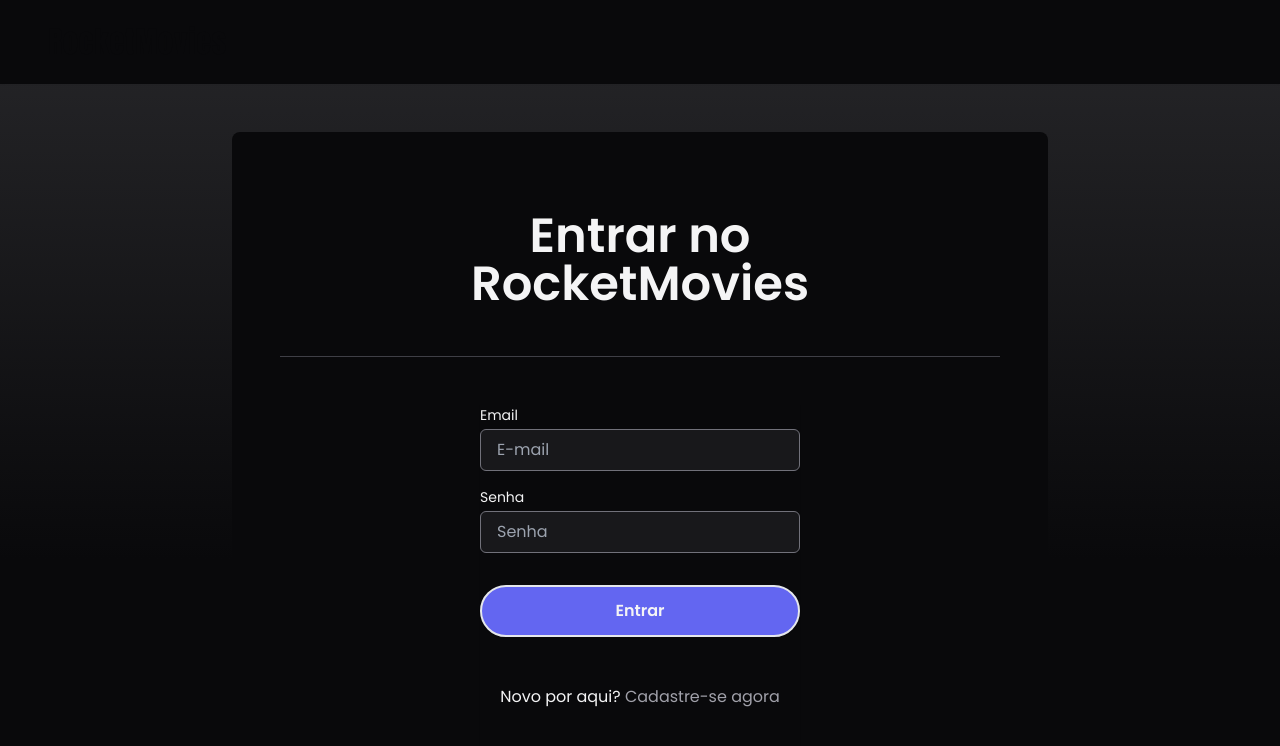
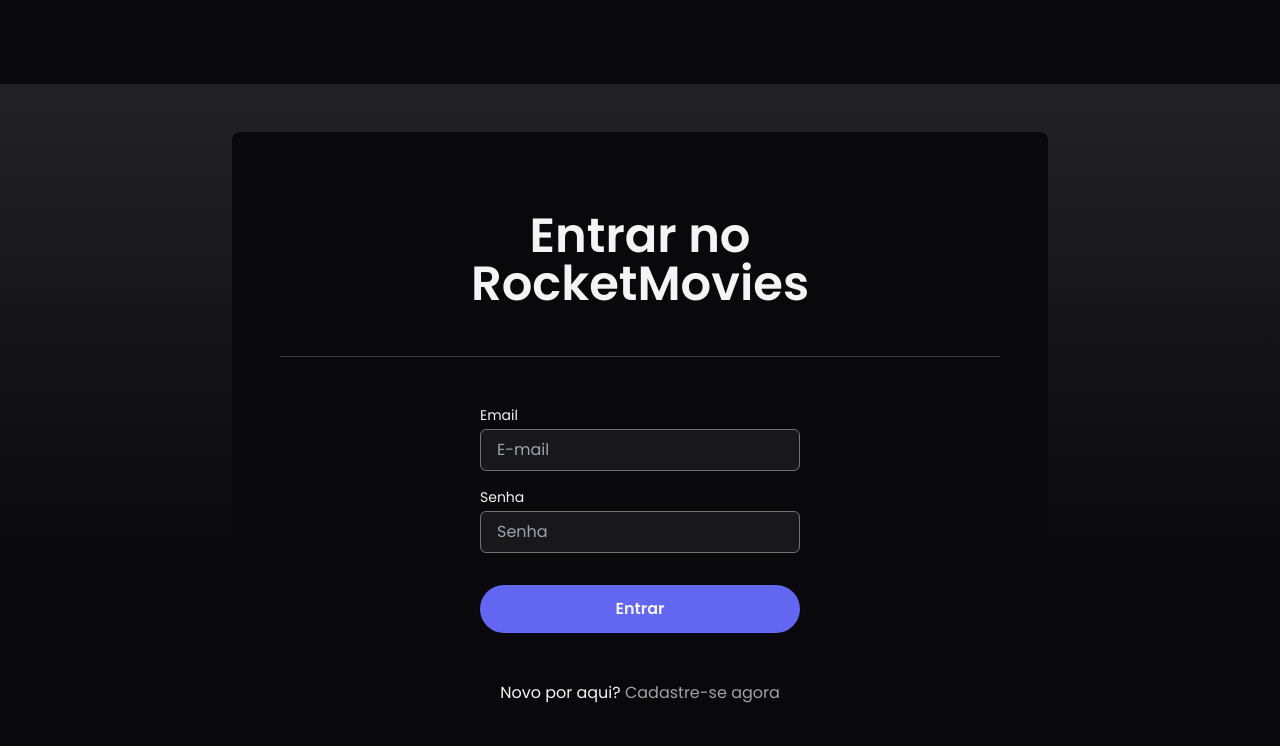
Before and after one commit to diogo-kappaun/noteflix-web, a React (Vite) app: page / in a window 1280 px wide. Shown: the top 746 px of the page. Built offline with nearby package versions, Linux system fonts and the light colour scheme.

Commit message:
:ok_hand: fix: Changing component

```diff
--- a/src/Components/Button.jsx
+++ b/src/Components/Button.jsx
@@ -5,7 +5,7 @@
     <button
       {...props}
       className={cn(
-        'flex items-center rounded-lg border-2 p-3 text-lg font-semibold shadow-sm transition-colors duration-300',
+        'flex items-center rounded-lg p-3 text-lg font-semibold shadow-sm transition-colors',
         className,
       )}
     ></button>
```
